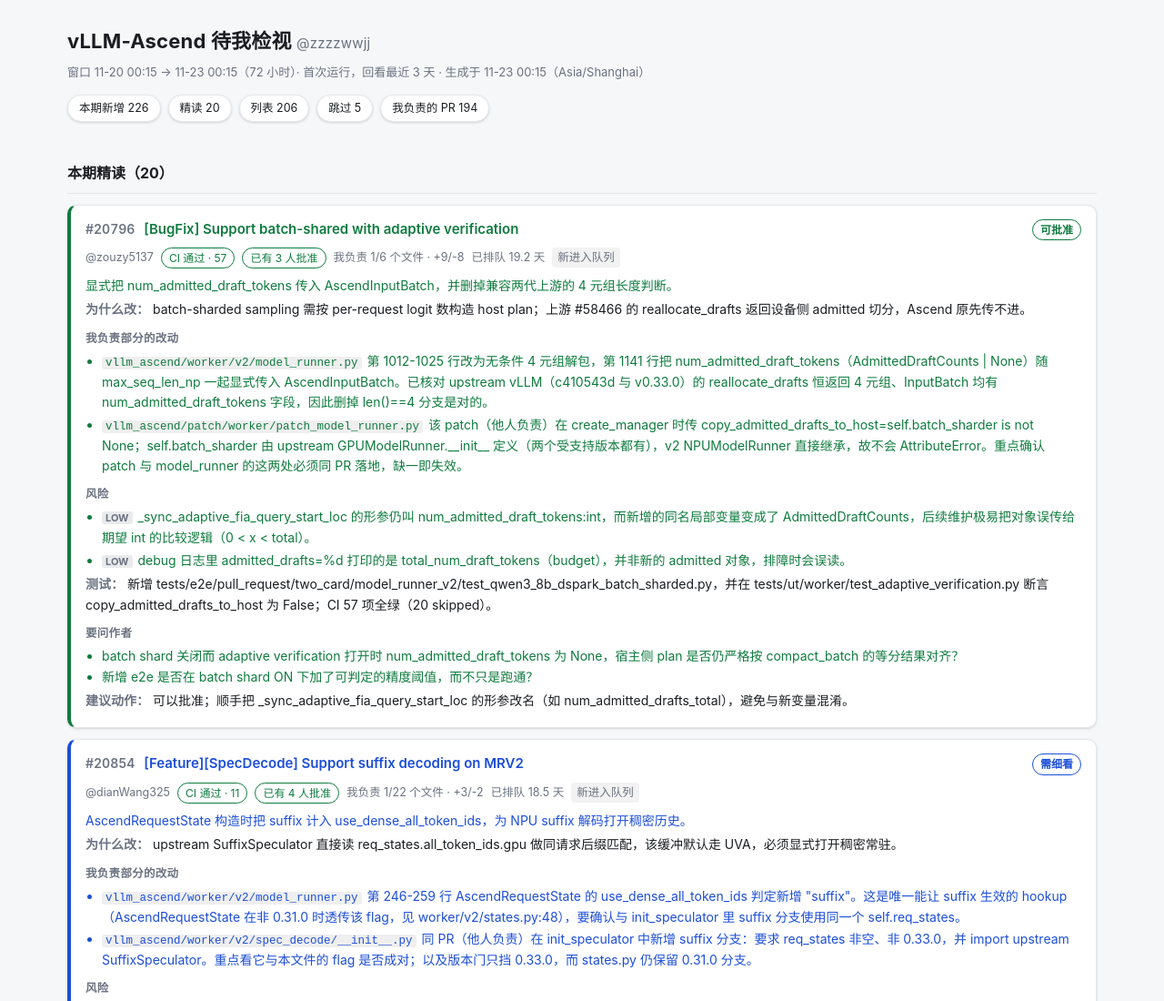
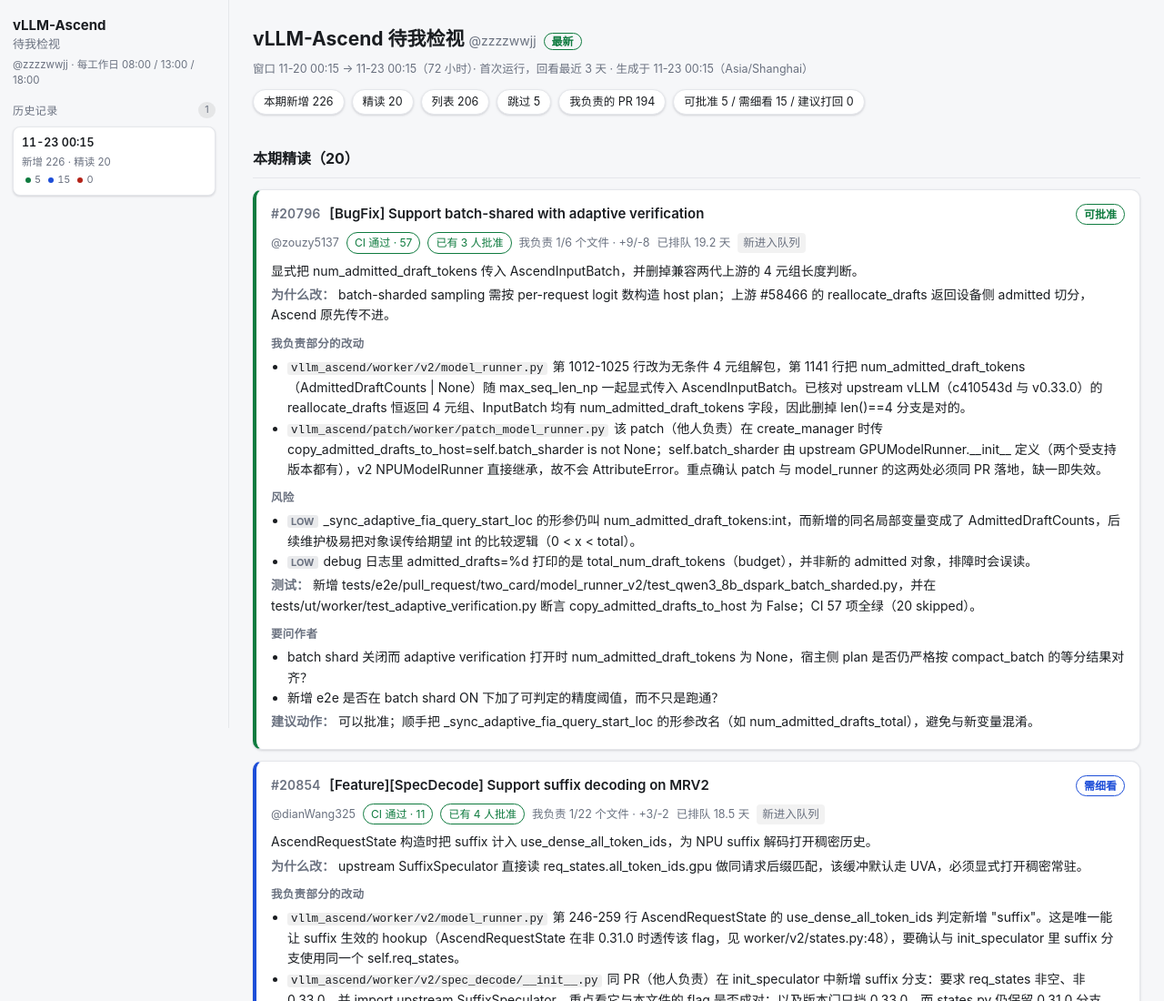
Before and after one commit to zzzzwwjj/vllm-ascend-review, a plain HTML site: page index.html in a window 1280 px wide. Shown: the top 1100 px of the page at 91% size. Drawn offline with Linux system fonts and the light colour scheme.

Commit message:
chore: refresh review board (index.html)

```diff
--- a/index.html
+++ b/index.html
@@ -3,20 +3,37 @@
 <head>
 <meta charset="utf-8">
 <meta name="viewport" content="width=device-width, initial-scale=1">
-<title>vLLM-Ascend 待我检视 · @zzzzwwjj</title>
+<title>最新一期 · vLLM-Ascend 待我检视 · @zzzzwwjj</title>
 <style>
 :root{--bg:#f6f7f9;--card:#fff;--ink:#1a1d21;--muted:#6b7280;--line:#e5e7eb;--ok:#0f7b3f;--bad:#b42318;--wait:#9a6700;--blue:#1d4ed8;--shadow:0 1px 2px rgba(16,24,40,.06),0 1px 3px rgba(16,24,40,.1)}
 @media (prefers-color-scheme:dark){:root{--bg:#0f1115;--card:#171a21;--ink:#e6e8eb;--muted:#9aa3af;--line:#262b36;--ok:#4ade80;--bad:#f87171;--wait:#fbbf24;--blue:#93b4ff;--shadow:none}}
 *{box-sizing:border-box}
 body{margin:0;background:var(--bg);color:var(--ink);font:14px/1.6 -apple-system,BlinkMacSystemFont,"Segoe UI","PingFang SC","Hiragino Sans GB","Microsoft YaHei",sans-serif}
-header{padding:28px 24px 18px;max-width:1180px;margin:0 auto}
-h1{margin:0;font-size:22px;letter-spacing:.2px}
-h1 .at{color:var(--muted);font-weight:400;font-size:15px}
-.sub{margin:6px 0 14px;color:var(--muted);font-size:13px}
+.layout{display:grid;grid-template-columns:252px minmax(0,1fr);max-width:1500px;margin:0 auto}
+.side{position:sticky;top:0;height:100vh;overflow:auto;border-right:1px solid var(--line);padding:18px 14px;background:var(--bg)}
+.side-head .brand{color:var(--ink);text-decoration:none;font-weight:700;font-size:15px;line-height:1.3;display:block}
+.side-head .brand span{font-weight:400;color:var(--muted);font-size:13px}
+.side-sub{margin:6px 0 14px;color:var(--muted);font-size:11.5px;line-height:1.5}
+.side-title{display:flex;justify-content:space-between;align-items:center;font-size:12px;color:var(--muted);text-transform:uppercase;letter-spacing:.4px;margin:6px 0 8px}
+.side-title span{background:rgba(127,127,127,.14);border-radius:999px;padding:0 7px;font-size:11px}
+.eds{display:flex;flex-direction:column;gap:4px}
+.ed{display:flex;flex-direction:column;gap:2px;padding:7px 9px;border-radius:8px;text-decoration:none;color:var(--ink);border:1px solid transparent}
+.ed:hover{background:rgba(127,127,127,.1)}
+.ed.active{background:var(--card);border-color:var(--line);box-shadow:var(--shadow)}
+.ed-when{font-size:12.5px;font-variant-numeric:tabular-nums;font-weight:600}
+.ed-nums{font-size:11.5px;color:var(--muted)}
+.ed-dots{display:flex;align-items:center;gap:4px;font-size:11px;color:var(--muted);font-variant-numeric:tabular-nums}
+.dot{width:6px;height:6px;border-radius:50%;display:inline-block;margin-left:4px}
+.dot.ok{background:var(--ok)}.dot.look{background:var(--blue)}.dot.push{background:var(--bad)}
+main{min-width:0}
+header{padding:26px 26px 12px}
+h1{margin:0;font-size:21px}
+h1 .at{color:var(--muted);font-weight:400;font-size:14px}
+.sub{margin:6px 0 12px;color:var(--muted);font-size:12.5px}
 .stats{display:flex;gap:8px;flex-wrap:wrap}
-.stats span{background:var(--card);border:1px solid var(--line);border-radius:999px;padding:4px 12px;font-size:12.5px;box-shadow:var(--shadow)}
-main{max-width:1180px;margin:0 auto;padding:0 24px 60px}
-h2{font-size:16px;margin:26px 0 12px;padding-bottom:8px;border-bottom:1px solid var(--line)}
+.stats span{background:var(--card);border:1px solid var(--line);border-radius:999px;padding:3px 11px;font-size:12.5px;box-shadow:var(--shadow)}
+.content{padding:0 26px 50px}
+h2{font-size:16px;margin:24px 0 12px;padding-bottom:8px;border-bottom:1px solid var(--line)}
 .card{background:var(--card);border:1px solid var(--line);border-left:4px solid var(--line);border-radius:10px;padding:14px 16px;margin-bottom:12px;box-shadow:var(--shadow)}
 .card.v-approve{border-left-color:var(--ok)}
 .card.v-look{border-left-color:var(--blue)}
@@ -34,23 +51,17 @@ h2{font-size:16px;margin:26px 0 12px;padding-bottom:8px;border-bottom:1px solid
 .b-bad{color:var(--bad);border-color:var(--bad)}
 .b-wait{color:var(--wait);border-color:var(--wait)}
 .b-ci-unknown{color:var(--muted);border-color:var(--line)}
-.v-approve{color:var(--ok)}
 .b.v-approve{color:var(--ok);border-color:var(--ok);font-weight:600}
-.v-look{color:var(--blue)}
 .b.v-look{color:var(--blue);border-color:var(--blue);font-weight:600}
-.v-push{color:var(--bad)}
 .b.v-push{color:var(--bad);border-color:var(--bad);font-weight:600}
-.v-pending,.b.v-pending{color:var(--muted)}
-.b.v-pending{border-color:var(--line)}
-.summary{margin:6px 0 4px;font-size:14px}
-.intent,.tests,.rec{margin:4px 0;color:var(--ink)}
+.b.v-pending{color:var(--muted);border-color:var(--line)}
+.summary{margin:6px 0 4px}
+.intent,.tests,.rec{margin:4px 0}
 .intent b,.tests b,.rec b{color:var(--muted);font-weight:600;margin-right:4px}
 .block{margin-top:10px}
 .block h4{margin:0 0 4px;font-size:12.5px;color:var(--muted);font-weight:600;letter-spacing:.3px}
 .block ul{margin:0;padding-left:18px}
-.focus li{margin:2px 0}
 .focus code{font-size:12.5px;background:rgba(127,127,127,.12);border-radius:3px;padding:0 4px;margin-right:6px;word-break:break-all}
-.risks li{margin:3px 0}
 .risks b{font-size:11px;margin-right:6px;border-radius:3px;padding:0 4px}
 .risk-high b{background:rgba(180,35,24,.12);color:var(--bad)}
 .risk-medium b{background:rgba(154,103,0,.12);color:var(--wait)}
@@ -58,18 +69,40 @@ h2{font-size:16px;margin:26px 0 12px;padding-bottom:8px;border-bottom:1px solid
 .muted{color:var(--muted)}
 table{width:100%;border-collapse:collapse;background:var(--card);border:1px solid var(--line);border-radius:10px;overflow:hidden;font-size:13px}
 th,td{padding:7px 10px;border-bottom:1px solid var(--line);text-align:left;vertical-align:top}
-th{position:sticky;top:0;background:var(--card);font-size:12px;color:var(--muted);font-weight:600;z-index:1}
+th{position:sticky;top:0;background:var(--card);font-size:12px;color:var(--muted);font-weight:600}
 tr:last-child td{border-bottom:none}
 td.t{max-width:520px}
 td.num2{text-align:right;font-variant-numeric:tabular-nums;white-space:nowrap}
 input[type=search]{width:100%;max-width:420px;margin:0 0 12px;padding:8px 12px;border:1px solid var(--line);border-radius:8px;background:var(--card);color:var(--ink);font:inherit}
-footer{max-width:1180px;margin:0 auto;padding:0 24px 40px;color:var(--muted);font-size:12px}
-@media(max-width:720px){header,main,footer{padding-left:14px;padding-right:14px}td.t{max-width:none}}
+footer{margin-top:26px;color:var(--muted);font-size:12px}
+@media(max-width:900px){
+  .layout{grid-template-columns:1fr}
+  .side{position:static;height:auto;border-right:none;border-bottom:1px solid var(--line);padding:12px}
+  .side-sub{display:none}
+  .eds{flex-direction:row;overflow-x:auto;gap:8px;padding-bottom:4px}
+  .ed{min-width:158px;border:1px solid var(--line)}
+  header,.content{padding-left:14px;padding-right:14px}
+  td.t{max-width:none}
+}
 </style>
 </head>
 <body>
+<div class="layout">
+<aside class="side">
+  <div class="side-head">
+    <a href="index.html" class="brand">vLLM-Ascend<br><span>待我检视</span></a>
+    <p class="side-sub">@zzzzwwjj · 每工作日 08:00 / 13:00 / 18:00</p>
+  </div>
+  <div class="side-title">历史记录 <span>1</span></div>
+  <nav class="eds"><a class="ed active" href="runs/2026-11-23-0015.html">
+  <span class="ed-when">11-23 00:15</span>
+  <span class="ed-nums">新增 226 · 精读 20</span>
+  <span class="ed-dots"><i class="dot ok"></i>5<i class="dot look"></i>15<i class="dot push"></i>0</span>
+</a></nav>
+</aside>
+<main>
 <header>
-  <h1>vLLM-Ascend 待我检视 <span class="at">@zzzzwwjj</span></h1>
+  <h1>vLLM-Ascend 待我检视 <span class="at">@zzzzwwjj</span><span class="b b-ok" style="margin-left:8px">最新</span></h1>
   <p class="sub">窗口 11-20 00:15 → 11-23 00:15（72 小时）· 首次运行，回看最近 3 天 · 生成于 11-23 00:15（Asia/Shanghai）</p>
   <div class="stats">
     <span>本期新增 226</span>
@@ -77,9 +110,10 @@ footer{max-width:1180px;margin:0 auto;padding:0 24px 40px;color:var(--muted);fon
     <span>列表 206</span>
     <span>跳过 5</span>
     <span>我负责的 PR 194</span>
+    <span>可批准 5 / 需细看 15 / 建议打回 0</span>
   </div>
 </header>
-<main>
+<div class="content">
   <h2>本期精读（20）</h2>
   <article class="card v-approve" id="pr-20796">
   <div class="card-head">
@@ -2832,11 +2866,13 @@ footer{max-width:1180px;margin:0 auto;padding:0 24px 40px;color:var(--muted);fon
   <td><span class="b v-pending sm">精读未完成</span></td>
 </tr></tbody>
   </table>
+  <footer>
+    <p>数据源：GitHub REST API · 检视范围：CODEOWNERS 中 @zzzzwwjj 负责的 175 条规则 · 本次调用 906 次</p>
+    <p>仅收录「显式请求我检视」且我尚未在当前提交上给出结论的 PR；草稿与已批准的自有 PR 不计入。本页仅含公开信息。</p>
+  </footer>
+</div>
 </main>
-<footer>
-  <p>数据源：GitHub REST API · 检视范围：CODEOWNERS 中 @zzzzwwjj 负责的 175 条规则 · 本次调用 906 次</p>
-  <p>仅收录「显式请求我检视」且我尚未在当前提交上给出结论的 PR；草稿与已批准的自有 PR 不计入。本页仅含公开信息。</p>
-</footer>
+</div>
 <script>
 const q = document.getElementById('q');
 const rows = [...document.querySelectorAll('#all tbody tr')];
```
